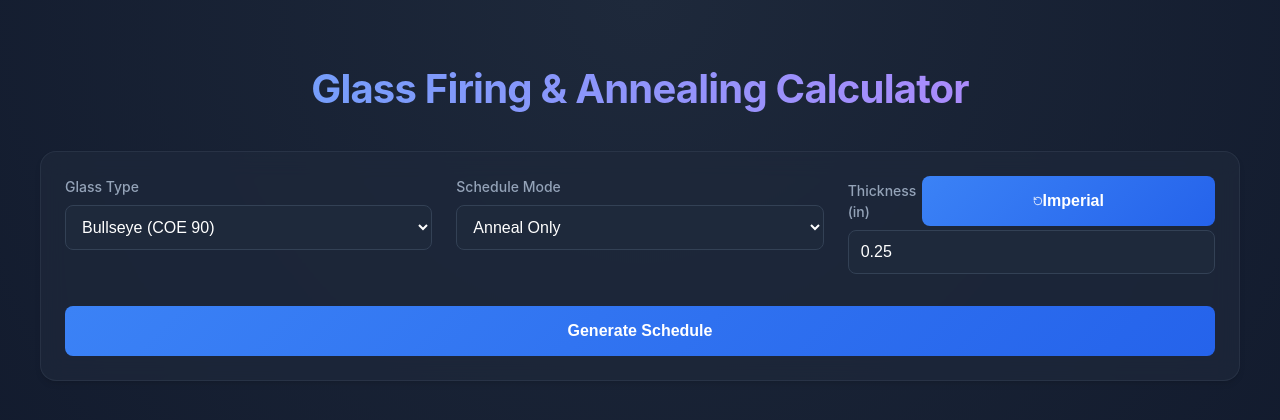
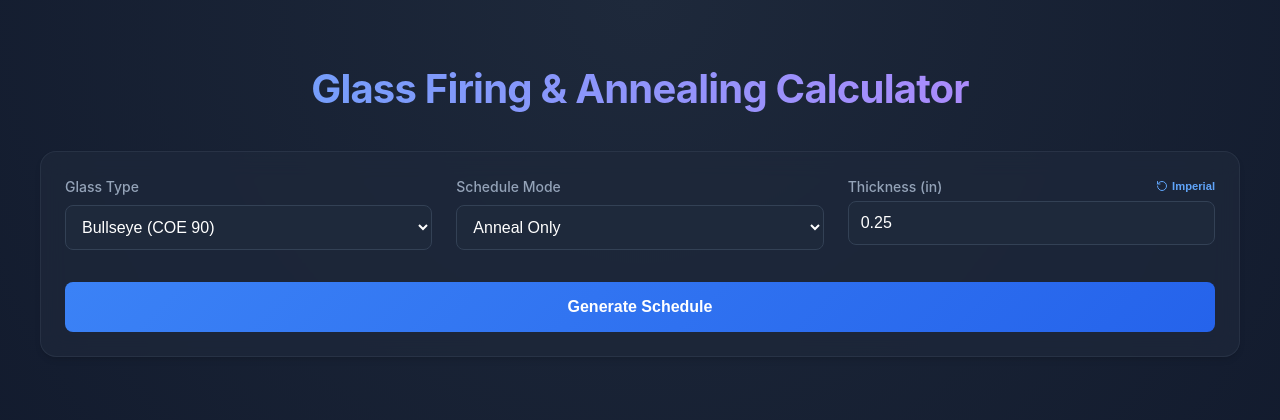
Before and after one commit to JoeSirc/AnnealingCalculator, a React (Vite) app: page / in a window 1280 px wide. Shown: the top 420 px of the page. Built offline with nearby package versions, Linux system fonts and the light colour scheme.

Commit message:
Adjusted size of conversion toggle

```diff
--- a/src/App.tsx
+++ b/src/App.tsx
@@ -186,12 +186,23 @@
               <label style={{ margin: 0 }}>Thickness ({units === 'metric' ? 'cm' : 'in'})</label>
               <button
                 onClick={toggleUnits}
-                className={`text-[10px] flex items-center gap-1 transition-colors bg-transparent border-none cursor-pointer p-0 ${units === 'imperial' ? 'text-blue-400 hover:text-blue-300' : 'text-red-400 hover:text-red-300'
-                  }`}
+                style={{
+                  background: 'none',
+                  border: 'none',
+                  padding: 0,
+                  width: 'auto',
+                  fontSize: '0.7rem',
+                  cursor: 'pointer',
+                  display: 'flex',
+                  alignItems: 'center',
+                  gap: '4px',
+                  color: units === 'imperial' ? '#60a5fa' : '#f87171', // Tailwind blue-400 : red-400
+                  marginLeft: 'auto'
+                }}
                 title={`Switch to ${units === 'imperial' ? 'Metric' : 'Imperial'}`}
               >
-                <RotateCcw size={10} />
-                {units === 'imperial' ? 'Imperial' : 'Metric'}
+                <RotateCcw size={12} />
+                <span style={{ fontWeight: 600 }}>{units === 'imperial' ? 'Imperial' : 'Metric'}</span>
               </button>
             </div>
             <div className="relative">
```
